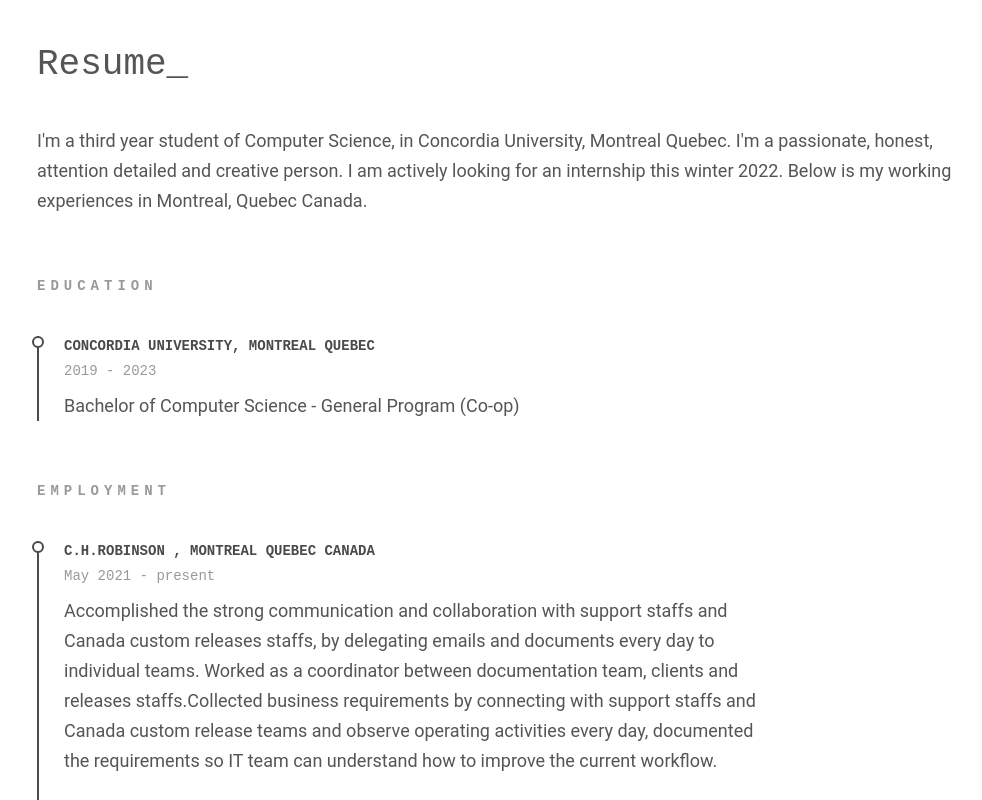
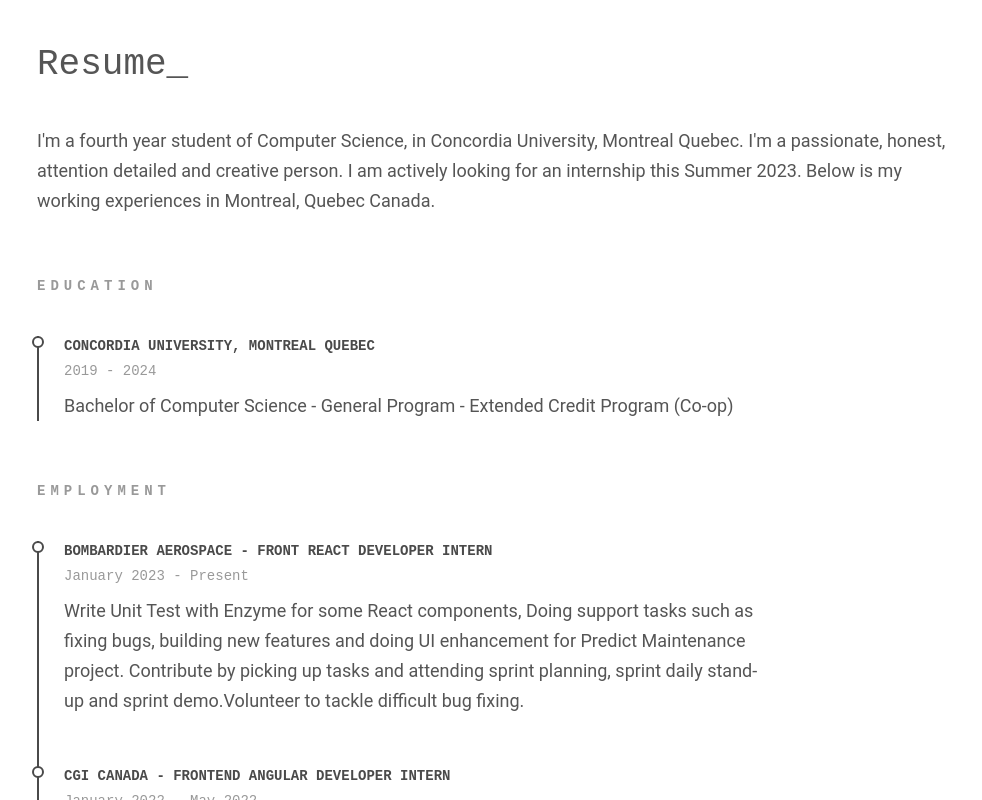
Before and after one commit to thongminhtran/thongminhtran.github.io, a React (Create React App) app: page / in a window 1280 px wide. Shown: the part 1080-1880 px from the top of the page, without its empty margins (48-1030 px from the left). Built offline with nearby package versions, Linux system fonts and the light colour scheme; a web font is replaced by a local one.

Commit message:
Update CV with new job experience

```diff
--- a/src/components/hello/Hello.js
+++ b/src/components/hello/Hello.js
@@ -14,7 +14,7 @@
 
                         I also enjoy working in PHP 7 and WordPress 4 and above, to develop professional websites, integrating some WordPress and WooCommerce plugins, together with MySQL, CSS3, HTML5, and Javascript. Sometimes I make some fun with Linux commands.
                     </p>
-                    <a href="https://github.com/thongminhtran/thongminhtran.github.io/blob/master/public/ThongMinhTran-Resume-ComputerScience-ConcordiaUniversity.pdf" className="section_btn site-btn"><img src={icon} alt=""/>Download CV</a>
+                    <a href="https://github.com/thongminhtran/thongminhtran.github.io/blob/master/public/ThongMinhTran-Resume-ComputerScience-ConcordiaUniversity-InternalBoard-1.pdf" target={"_blank"} className="section_btn site-btn"><img src={icon} alt=""/>Download CV</a>
                 </div>
             </div>
         </section>
--- a/src/components/resume/EducationItem.js
+++ b/src/components/resume/EducationItem.js
@@ -1,10 +1,12 @@
 function EducationItem() {
     return (
         <div className="resume-list__block">
-            <p className="resume-list__block-title">Concordia University, Montreal Quebec</p>
-            <p className="resume-list__block-date">2019 - 2023</p>
+            <p className="resume-list__block-title">
+                <a href={"https://www.concordia.ca/"} target={"_blank"}>Concordia University, Montreal Quebec</a>
+            </p>
+            <p className="resume-list__block-date">2019 - 2024</p>
             <p>
-                Bachelor of Computer Science - General Program (Co-op)
+                Bachelor of Computer Science - General Program - Extended Credit Program (Co-op)
             </p>
         </div>
     );
--- a/src/components/resume/Resume.js
+++ b/src/components/resume/Resume.js
@@ -4,17 +4,37 @@
 function Resume() {
     const employmentItems = [
         {
+            company: "Bombardier Aerospace - Front React Developer Intern",
+            period: "January 2023 - Present",
+            link: "https://bombardier.com/en",
+            description: "Write Unit Test with Enzyme for some React components, " +
+                "Doing support tasks such as fixing bugs, building new features and doing UI enhancement for Predict Maintenance project." +
+                " Contribute by picking up tasks and attending sprint planning, sprint daily stand-up and sprint demo." +
+                "Volunteer to tackle difficult bug fixing."
+        },
+        {
+            company: "CGI Canada - Frontend Angular Developer Intern",
+            period: "January 2022 - May 2022",
+            link: "https://www.cgi.com/canada/en-ca",
+            description: "Develop frontend application to help clients (personal/agent/company) manage their bookings for CGI's client who is VIA Rail Canada. " +
+                "who is VIA Rail Canada. The website was deployed on the production in May 2022 at https://www.viarail.ca/en., using Angular 10." +
+                "Develop unit tests with Jest in Angular." + " Contribute by picking up tasks and attending sprint planning, sprint daily standup and sprint demo. " +
+                " Volunteer to tackle difficult bug fixing."
+        },
+        {
             company: "C.H.Robinson , Montreal Quebec Canada",
             period: "May 2021 - present",
+            link: "https://www.chrobinson.com/en-us/",
             description: "Accomplished the strong communication and collaboration with support staffs and Canada custom releases staffs, " +
                 "by delegating emails and documents every day to individual teams. Worked as a coordinator between documentation team, " +
                 "clients and releases staffs." +
-                "Collected business requirements by connecting with support staffs and Canada custom release teams and observe operating activities every day, " +
+                " Collected business requirements by connecting with support staffs and Canada custom release teams and observe operating activities every day, " +
                 "documented the requirements so IT team can understand how to improve the current workflow.",
         },
         {
             company: "Vanntechs Web Studio, Montreal Quebec Canada",
             period: "May 2020 - April 2021",
+            link: "https://vanntechs.com/",
             description: "Accomplished the deep understanding on WordPress and WooCommerce, with plugins integration by completing 4 WordPress website projects during the time I worked there." +
                 "Worked as a business analyst to communicate what clients need and require, with the outsource team located in India, Philippine and Dominican Republic",
         }
@@ -71,8 +91,8 @@
                 <div className="col-md-10">
                     <h2 id="resume_header" className="section__title">Resume_</h2>
                     <p className="section__description">
-                        I'm a third year student of Computer Science, in Concordia University, Montreal Quebec. I'm a passionate, honest, attention detailed and creative person. I am actively
-                        looking for an internship this winter 2022. Below is my working experiences in Montreal, Quebec Canada.
+                        I'm a fourth year student of Computer Science, in Concordia University, Montreal Quebec. I'm a passionate, honest, attention detailed and creative person. I am actively
+                        looking for an internship this Summer 2023. Below is my working experiences in Montreal, Quebec Canada.
                     </p>
                 </div>
             </div>
@@ -86,7 +106,7 @@
                 <div className="col-md-8 section__resume resume-list">
                     <h3 className="resume-list_title">employment</h3>
                     {employmentItems.map(function(employmentItem, index) {
-                        return <ResumeListItem company={employmentItem.company} description={employmentItem.description} period={employmentItem.period} key={index}/>
+                        return <ResumeListItem company={employmentItem.company} description={employmentItem.description} period={employmentItem.period} link={employmentItem.link} key={index}/>
                     })}
                 </div>
             </div>
--- a/src/components/resume/ResumeListItem.js
+++ b/src/components/resume/ResumeListItem.js
@@ -1,7 +1,9 @@
-function ResumeListItem({company, period, description}) {
+function ResumeListItem({company, period, description, link}) {
     return (
         <div className="resume-list__block">
-            <p className="resume-list__block-title">{company}</p>
+            <p className="resume-list__block-title">
+                <a href={link} target={"_blank"}>{company}</a>
+            </p>
             <p className="resume-list__block-date">{period}</p>
             <p>
                 {description}
```
